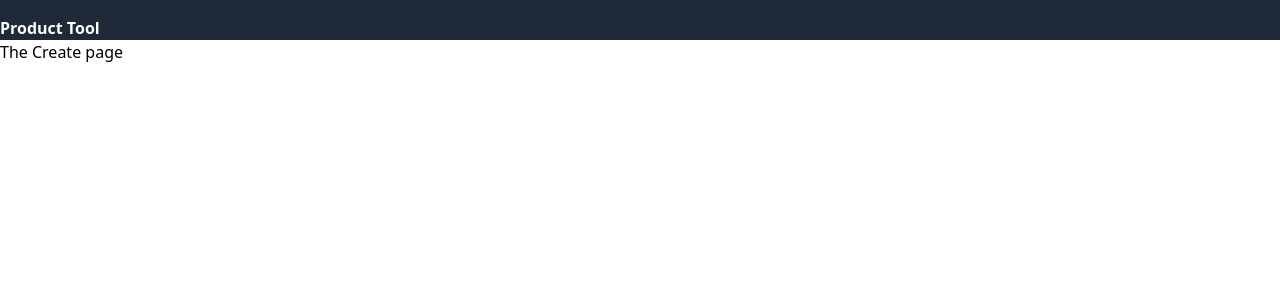
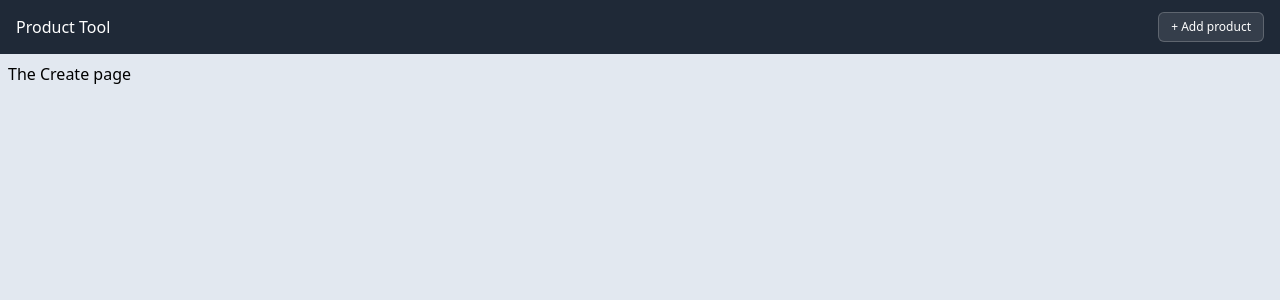
Before and after one commit to andinalloldtales/react-product-tool, a React (Vite) app: page /create in a window 1280 px wide. Shown: the top 300 px of the page. Built offline with nearby package versions, Linux system fonts and the light colour scheme.

Commit message:
Added button UI

```diff
--- a/src/App.jsx
+++ b/src/App.jsx
@@ -8,14 +8,20 @@ const App = () => {
   return (
     <div>
       <nav className="bg-gray-800">
-          <div className="container mx-auto p-2"></div>
-            <Link to="/"><h2 className="text-white text-2x1 font-bold">Product Tool</h2></Link>
-      </nav>
-        <Routes>
+          <div className="container mx-auto px-4 py-3 flex items-center justify-between">
+              <Link to="/"><h2 className="text-white text-base font-medium">Product Tool</h2></Link>
+               <Link to="/create" className="text-xs bg-white/10 text-white border border-white/20 rounded-md px-3 py-1.5 hover:bg-white/20">+ Add product</Link>
+         </div>
+    </nav>
+
+      <div className="container mx-auto p-2 h-full">
+          <Routes>
           <Route index element={<HomePage/>}></Route>
           <Route path="/create" element={<CreatePage/>}></Route>
           <Route path="/edit" element={<EditPage/>}></Route>
         </Routes>
+      </div>
+
     </div>
   )
 }
--- a/src/components/Product.jsx
+++ b/src/components/Product.jsx
@@ -1,6 +1,25 @@
+import { Link } from "react-router-dom";
+
 const Product = ({ product }) => {
     return (
-        <div>{product.name}</div>
+        <div className="bg-white rounded shadow-lg overflow-hidden">
+            <img src={product.image} className="w-full h-28 object-cover"/>
+            <div className="px-4 pt-2 pb-4">
+                <h2 className="text font-semibold">{product.name}</h2>
+                <div className="text-sm">Quantity: {product.quantity}</div>
+                <div className="text-sm">Price ${product.price}</div>
+
+
+
+                <div className="mt-2 flex gap-4">
+                 <Link to={'/edit'} className="inline-block w-full text-center shadow-md text-sm bg-gray-700 text-white rounded-sm px-4 py-1 font-bold hover:bg-gray-600 hover:cursor-pointer">Edit</Link>
+                 <Link to={'/edit'} className="inline-block w-full text-center shadow-md text-sm bg-red-700 text-white rounded-sm px-4 py-1 font-bold hover:bg-red-600 hover:cursor-pointer">Delete</Link>
+
+                </div>
+            </div>
+
+
+        </div>
     )
 
 }
--- a/src/index.css
+++ b/src/index.css
@@ -1,3 +1,10 @@
 @tailwind base;
 @tailwind components;
 @tailwind utilities;
+
+
+@layer base{
+    body{
+        @apply bg-slate-200
+    }
+}
--- a/src/pages/homepage.jsx
+++ b/src/pages/homepage.jsx
@@ -25,7 +25,7 @@ const HomePage = () => {
 
     return (
         <div>
-            <div className="mt-5">
+            <div className="grid grid-cols-2 lg:grid-cols-4 gap-4 mt-5">
                 {isLoading ? (
                     "Loading"
                 ) : (
```
